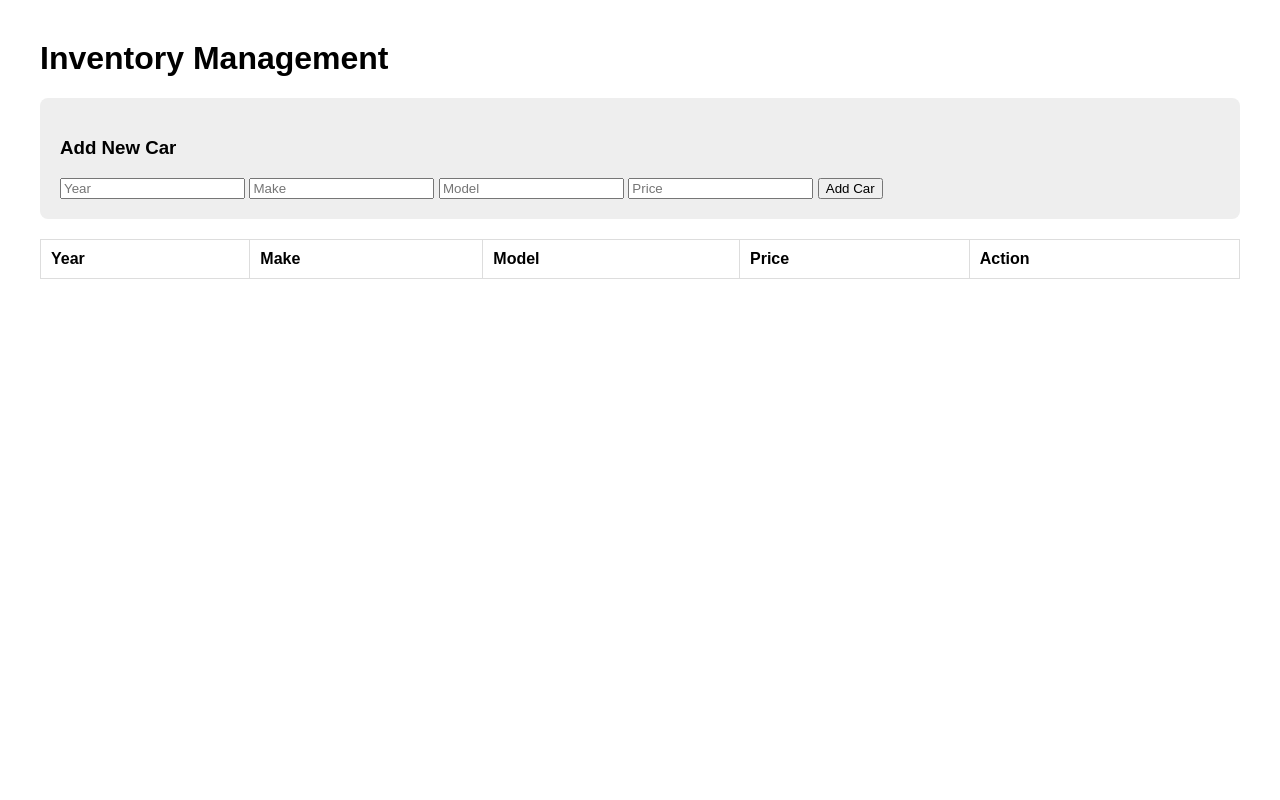
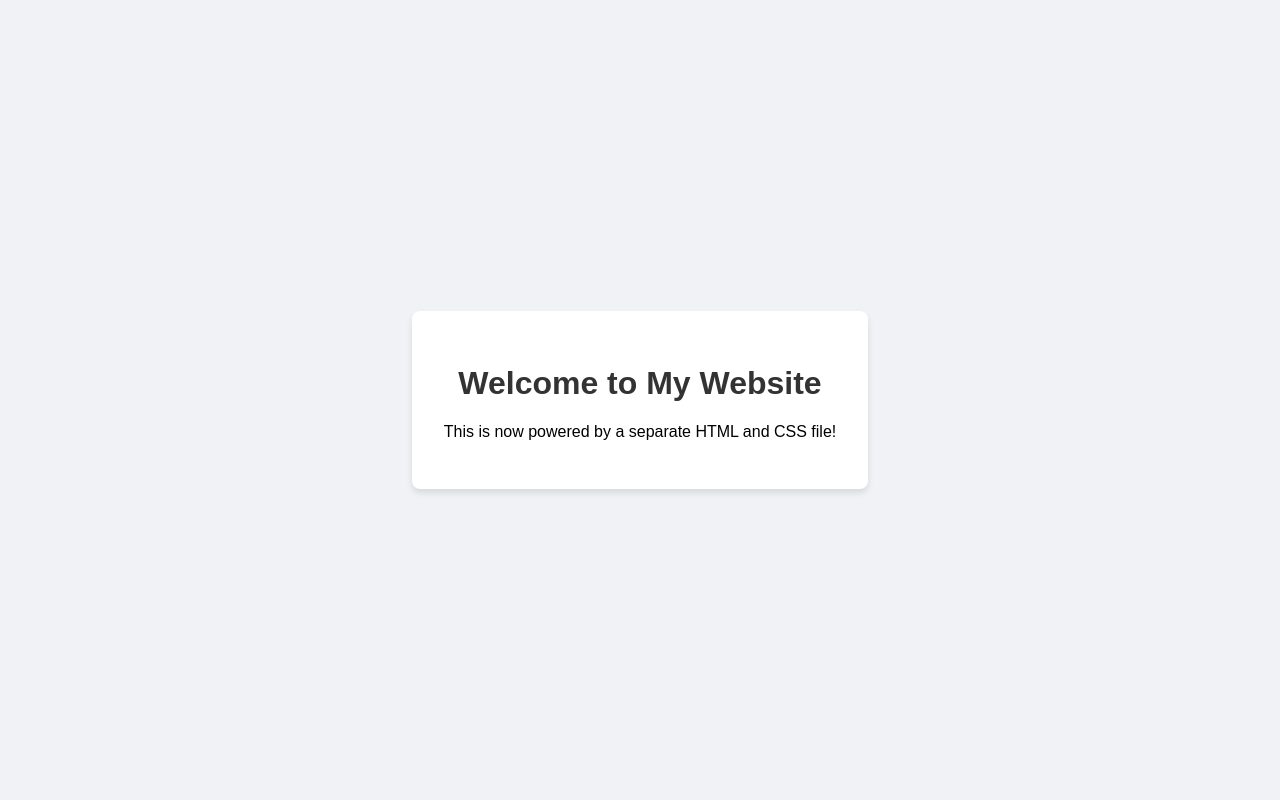
Before and after one commit to Adil-M2004/Adil_IOT, a Python web app: template templates/index.html in a window 1280 px wide. Run offline with Jinja, Linux system fonts and the light colour scheme; the template is opened without the code that fills it, so the values that code supplies are empty.

Commit message:
CSS into separte file

```diff
--- /dev/null
+++ b/static/style.css
@@ -0,0 +1,21 @@
+body {
+    background-color: #f0f2f5;
+    font-family: Arial, sans-serif;
+    display: flex;
+    justify-content: center;
+    align-items: center;
+    height: 100vh;
+    margin: 0;
+}
+
+.container {
+    background-color: white;
+    padding: 2rem;
+    border-radius: 8px;
+    box-shadow: 0 4px 6px rgba(0,0,0,0.1);
+    text-align: center;
+}
+
+h1 {
+    color: #333;
+}
--- a/templates/index.html
+++ b/templates/index.html
@@ -1,52 +1,15 @@
 <!DOCTYPE html>
-<html>
+<html lang="en">
 <head>
-    <title>Car Dealership Admin</title>
-    <style>
-        body { font-family: Arial, sans-serif; margin: 40px; }
-        .form-section { background: #eee; padding: 20px; border-radius: 8px; margin-bottom: 20px; }
-        table { width: 100%; border-collapse: collapse; }
-        th, td { padding: 10px; border: 1px solid #ddd; text-align: left; }
-        .btn-delete { color: white; background: red; border: none; padding: 5px 10px; cursor: pointer; border-radius: 4px; }
-    </style>
+    <meta charset="UTF-8">
+    <meta name="viewport" content="width=device-width, initial-scale=1.0">
+    <title>My Flask Website</title>
+    <link rel="stylesheet" href="{{ url_for('static', filename='style.css') }}">
 </head>
 <body>
-
-    <h1>Inventory Management</h1>
-
-    <div class="form-section">
-        <h3>Add New Car</h3>
-        <form action="/add" method="POST">
-            <input type="number" name="year" placeholder="Year" required>
-            <input type="text" name="make" placeholder="Make" required>
-            <input type="text" name="model" placeholder="Model" required>
-            <input type="number" name="price" placeholder="Price" required>
-            <button type="submit">Add Car</button>
-        </form>
+    <div class="container">
+        <h1>Welcome to My Website</h1>
+        <p>This is now powered by a separate HTML and CSS file!</p>
     </div>
-
-    <table>
-        <thead>
-            <tr>
-                <th>Year</th><th>Make</th><th>Model</th><th>Price</th><th>Action</th>
-            </tr>
-        </thead>
-        <tbody>
-            {% for car in cars %}
-            <tr>
-                <td>{{ car.year }}</td>
-                <td>{{ car.make }}</td>
-                <td>{{ car.model }}</td>
-                <td>${{ car.price }}</td>
-                <td>
-                    <form action="{{ url_for('delete_car', car_id=car.id) }}" method="POST">
-                        <button type="submit" class="btn-delete">Delete</button>
-                    </form>
-                </td>
-            </tr>
-            {% endfor %}
-        </tbody>
-    </table>
-
 </body>
 </html>
```
Also changed, not shown: app.py (deleted, +0 -36 lines).
